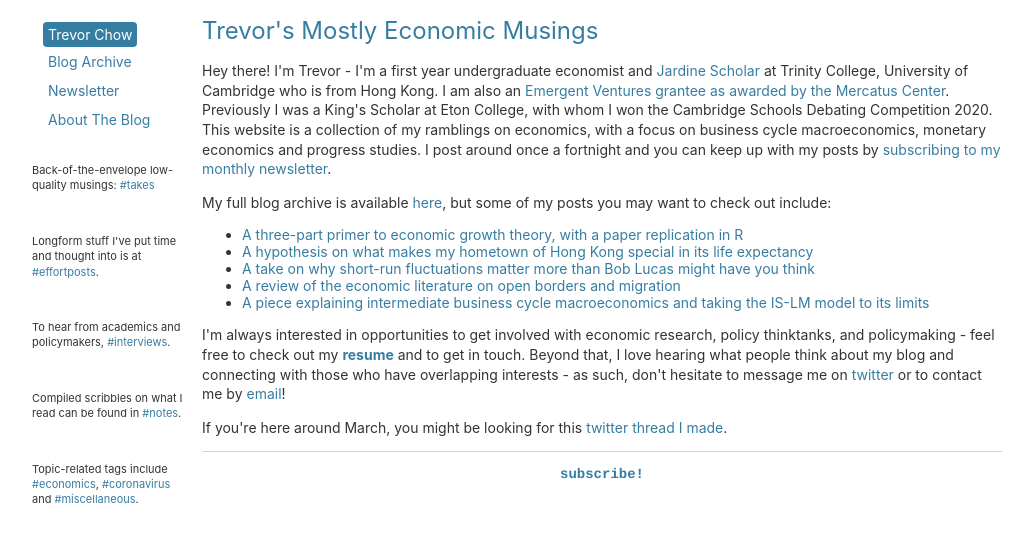
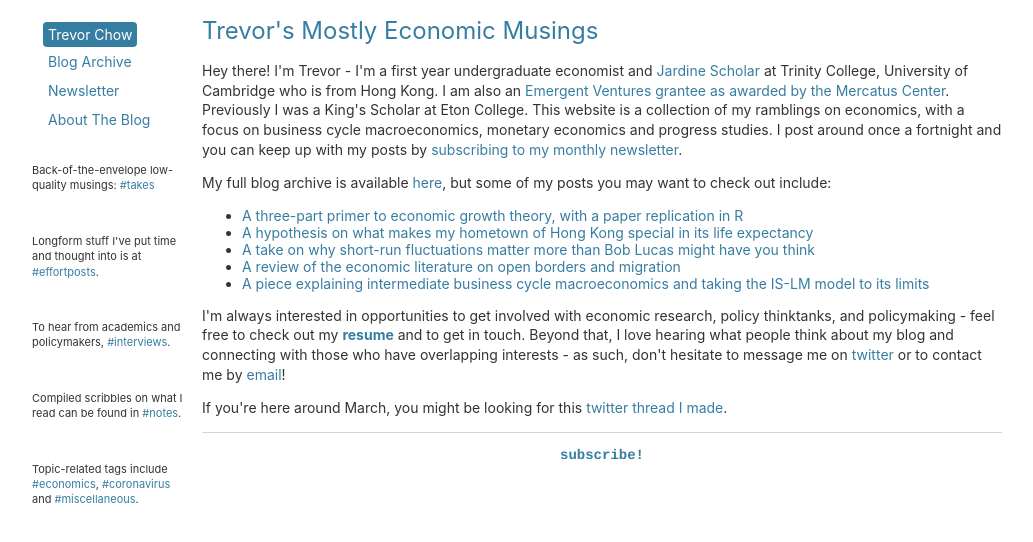
Before and after one commit to tmychow/tmychow.github.io, a Jekyll site: the page built from index.html, in a window 1280 px wide. Shown: the top 542 px of the page, without its empty margins (28-1061 px from the left). Built offline with Jekyll 4.4.1, drawn with Linux system fonts in a browser that asks for light colours.

Commit message:
Update index.html

```diff
--- a/index.html
+++ b/index.html
@@ -3,7 +3,7 @@
 title: Trevor's Mostly Economic Musings
 ---
 	<h1>{{ page.title }}</h1>
-	<p>Hey there! I'm Trevor - I'm a first year undergraduate economist and <a href="http://jardine-foundation.org/">Jardine Scholar</a> at Trinity College, University of Cambridge who is from Hong Kong. I am also an <a href="https://tmychow.com/blog/2021/03/08/emergent-ventures">Emergent Ventures grantee as awarded by the Mercatus Center</a>. Previously I was a King's Scholar at Eton College, with whom I won the Cambridge Schools Debating Competition 2020. This website is a collection of my ramblings on economics, with a focus on business cycle macroeconomics, monetary economics and progress studies. I post around once a fortnight and you can keep up with my posts by <a href="https://buttondown.email/tmychow">subscribing to my monthly newsletter</a>.</p>
+	<p>Hey there! I'm Trevor - I'm a first year undergraduate economist and <a href="http://jardine-foundation.org/">Jardine Scholar</a> at Trinity College, University of Cambridge who is from Hong Kong. I am also an <a href="https://tmychow.com/blog/2021/03/08/emergent-ventures">Emergent Ventures grantee as awarded by the Mercatus Center</a>. Previously I was a King's Scholar at Eton College. This website is a collection of my ramblings on economics, with a focus on business cycle macroeconomics, monetary economics and progress studies. I post around once a fortnight and you can keep up with my posts by <a href="https://buttondown.email/tmychow">subscribing to my monthly newsletter</a>.</p>
 	<p> My full blog archive is available <a href="https://tmychow.com/blog/">here</a>, but some of my posts you may want to check out include:</p>
 	<ul>
 		<li> <a href="https://tmychow.com/blog/2020/07/02/growth-a-primer-in-three-parts">A three-part primer to economic growth theory, with a paper replication in R</a> </li>
```
